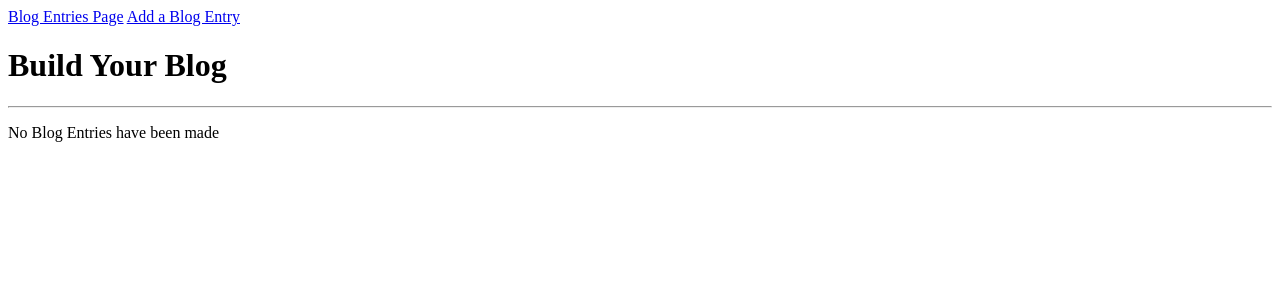
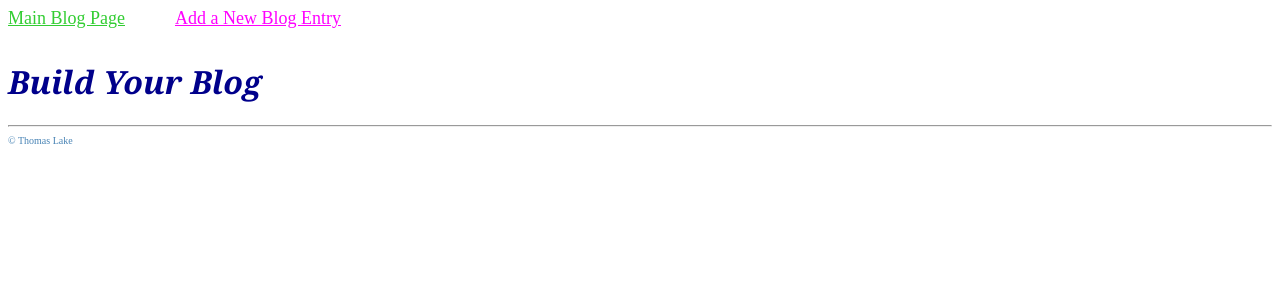
Before and after one commit to xhsker/blogz, a Flask app: page /blog in a window 1280 px wide. Shown: the top 300 px of the page. Run offline with Flask 2, Linux system fonts and the light colour scheme; data that the repository does not hold is empty.

Commit message:
final changes to build a blog

```diff
--- a/main.py
+++ b/main.py
@@ -1,69 +1,75 @@
 from flask import Flask, request, redirect, render_template, session, flash
 from flask_sqlalchemy import SQLAlchemy
+
 
 app = Flask(__name__)
 app.config['DEBUG'] = True
 app.config['SQLALCHEMY_DATABASE_URI'] = 'mysql+pymysql://build-a-blog:build-a-blog@localhost:3306/build-a-blog'
 app.config['SQLALCHEMY_ECHO'] = True
 db = SQLAlchemy(app)
-app.secret_key = 'jjert%**lle'
+app.secret_key = 'SecretKey@'
+
+blogs =[]
 
 
 class Blog(db.Model):
 
     id = db.Column(db.Integer, primary_key=True)
     title = db.Column(db.String(120))
-    body = db.Column(db.String(120))
+    body = db.Column(db.String(2500))
+
 
     def __init__(self,title,body):
         self.title = title
         self.body = body
 
-    def valid(self):
-        if self.title and self.body:
-            return True
-        else:
-            return False
 
-@app.route('/blog', methods=['POST', 'GET'])
-def blog():
-
-    entry = Blog.query.all()
-    id = request.query_string
-    if request.method == 'GET':
-        if not id:
-            return render_template('blog.html', entry=entry)
-        else:
-            new_entry = int(request.args.get('new_entry'))
-            entries = Blog.query.get(new_entry)
-            return render_template('new_entry_post.html', entries=entries)
+    def __repr__(self):
+        return'<Title %r>' % self.title
 
 
-@app.route('/new_entry', methods=['POST', 'GET'])
-def new_blog_entry():
+def current_blog():
+    return Blog.query.all()
+
+
+@app.route("/newpost", methods=['POST', 'GET'])
+def newpost():
 
     if request.method == 'POST':
         title = request.form['title']
         body = request.form['body']
 
+
         if not title:
-           flash('Please enter a title for your blog entry!')
-           return redirect('/new_entry')
+            flash('Please enter a title for your blog entry!')
+            return redirect('/newpost')
         if not body:
             flash('Please add your entry into your blog!')
-            return redirect('/new_entry')
+            return redirect('/newpost')
 
-        else:
-            new_entry = Blog(title, body)
-            db.session.add(new_entry)
-            db.session.comit()
+        newblog = Blog(title, body)
+        db.session.add(newblog)
+        db.session.commit()
+        blog_now = "./blog?id=" + str(newblog.id)
 
-            new_id = new_entry.id
-            blog = Blog.query.get(new_id)
-            return render_template('new_entry_post.html', blog=blog)
+        return redirect(blog_now)
 
-        return redirect('/blog')
+    return render_template('newpost.html')
 
-    return render_template('new_entry_post.html')
+
+@app.route('/blog', methods=['POST', 'GET'])
+def index():
+
+    if request.args:
+        id = request.args.get('id')
+        blog = Blog.query.get(id)
+        title = blog.title
+        body = blog.body
+        return render_template('onepost.html', title=title, body=body)
+
+
+    return render_template('blog.html', blogs=current_blog())
+
+
 if __name__ == '__main__':
     app.run()
--- a/templates/base.html
+++ b/templates/base.html
@@ -1,30 +1,65 @@
 <!doctype html>
 <html>
+
     <head>
-        <title>Build a Blog</title>
+            <style>
+            .help{
+                color: darkblue;
+                font-family: Cambria;
+                font-style: italic;
+            }
+            </style>
+
+        <title class="help1">Build a Blog</title>
+
         <style>
             .error{
                 color: red;
+                font-style: italic;
+                font-family: Arial;
+                font-size: 25px;
             }
             </style>
+        <style>
+            .newposttitle{
+                color: dodgerblue;
+                font-style: italic;
+                font-family: Arial;
+                font-size: 20px;
+            }
+        </style>
+        <style>
+            .newpostbody{
+                color: navy;
+                font-style: normal;
+                font-family: Arial, Helvetica, sans-serif;
+                font-size: 20px;
+            }
+        </style>
     </head>
 <body>
+    <table stlye="border-spacing:20px;">
+            <tr>
+            <td></td><span><a style="color:limegreen; font-size: 18px" href="/blog"> Main Blog Page</a></span></td>
+            </tr>
+            <tr>
+            <td></td><span><a style="color: magenta; font-size: 18px; margin-left: 50px;" href="/newpost">Add a New Blog Entry </a></span></td>
 
-    <div>
-        <a href="/blog">Blog Entries Page</a>
-        <a href="/new_entry">Add a Blog Entry</a>
-    </div>
+            </tr>
+    </table>
 
-    {% with messages = get_flashed_messages(with_categories=True) %}
+
+    {% with messages = get_flashed_messages() %}
     <ul>
-        {% for category,message in messages %}
-            <li class="{{category}}">{{message}}</li>
-        {% endfor %}
+    {% for message in messages %}
+    <li class="error">{{message}}</li>
+    {% endfor %}
     </ul>
 
     {% endwith %}
 
-    {% block content %}
-    {% endblock %}
+{% block content %}
+{% endblock %}
+<footer style="color: steelblue; font-size: 10px; font-style: initial;">&#169 Thomas Lake</footer>
 </body>
 </html>
--- a/templates/blog.html
+++ b/templates/blog.html
@@ -3,18 +3,18 @@
 
 {% block content %}
 
-    <h1>Build Your Blog</h1>
+    <h1 class="help">Build Your Blog</h1>
+
     <hr/>
-    {% if blogs|length == 0 %}
-    <p> No Blog Entries have been made</p>
-    {% else %}
+    {% if blogs %}
         {% for blog in blogs %}
-        <div>
-            <a href="/blog?new_id={{blog.id}}"><h2>{{blog.title}}</h2></a>
-            <p>{{blog.body}}</p>
-        <hr />
-        </div>
 
+            <p><a href="/blog?id={{blog.id}}" class="newposttitle">{{blog.title}}</a></p>
+            </hr>
+            <p class="newpostbody">{{ blog.body }}</p>
+
+    <hr />
         {% endfor %}
+
     {% endif %}
 {% endblock %}
```
Also changed, not shown: templates/new_entry.html (deleted, +0 -26 lines), templates/new_entry_post.html (deleted, +0 -13 lines), templates/newpost.html (added, +20 -0 lines), templates/onepost.html (added, +10 -0 lines).
